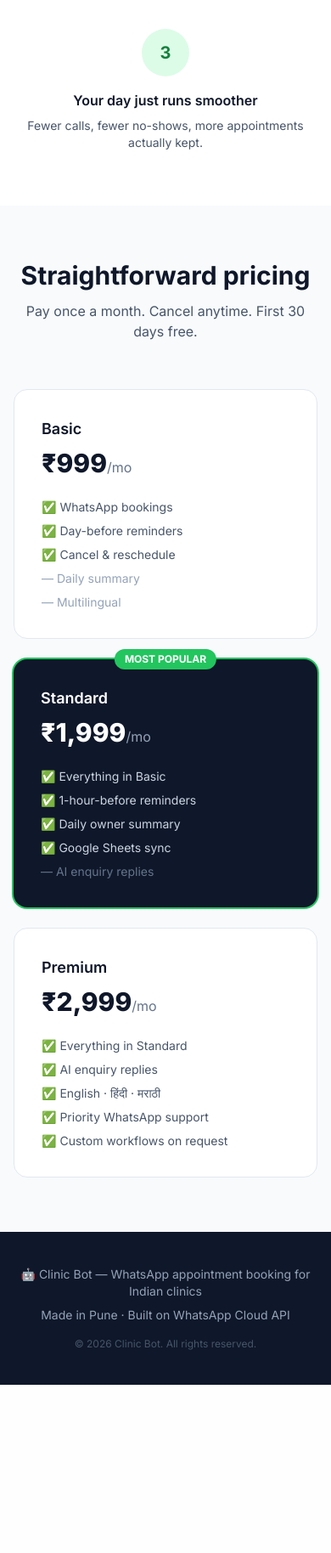
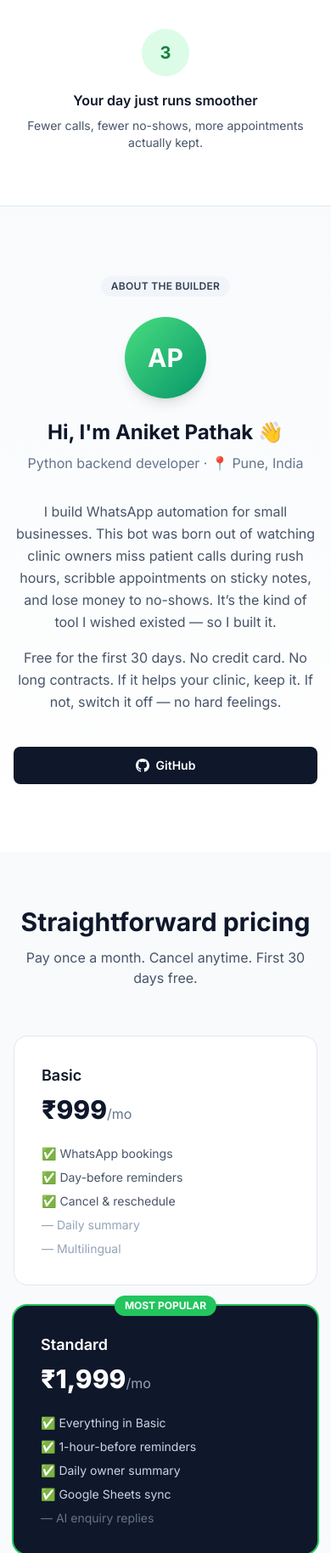
Before and after one commit to aniketpathak34/clinic-bot, a Django app: page / in a window 390 px wide. Shown: the part 3365-5193 px from the top of the page at 85% size. Before the commit the page ends 4995 px from the top, so only its background shows below. Run offline with Django 4.2, Linux system fonts and the light colour scheme; data that the repository does not hold is empty; parts of the project's set-up code (start-up, migrations or seed data) failed here and were passed over; some libraries are stand-ins or nearby versions.

Commit message:
Landing: add About section with builder bio + WhatsApp/GitHub contacts
- New #about section between "How it works" and Pricing: avatar, name
  (Aniket Pathak), role + Pune location, a short personal bio, and two CTAs
  (WhatsApp to the same demo number already used on Meta, plus GitHub)
- "About" link added to the sticky nav
- Footer now credits the builder and offers a WhatsApp contact shortcut
  reusing the first clinic's display_phone_number from the DB

Co-Authored-By: Claude Opus 4.7 (1M context) <noreply@anthropic.com>

```diff
--- a/apps/marketing/templates/marketing/landing.html
+++ b/apps/marketing/templates/marketing/landing.html
@@ -32,6 +32,7 @@
             <div class="hidden md:flex items-center gap-6 text-sm font-medium text-slate-600">
                 <a href="#features" class="hover:text-slate-900">Features</a>
                 <a href="#demo" class="hover:text-slate-900">Demo</a>
+                <a href="#about" class="hover:text-slate-900">About</a>
                 <a href="#pricing" class="hover:text-slate-900">Pricing</a>
             </div>
             {% if wa_number %}
@@ -194,6 +195,48 @@
         </div>
     </section>
 
+    <!-- ═══════ ABOUT / CONTACT ═══════ -->
+    <section id="about" class="py-20 bg-gradient-to-b from-slate-50 to-white border-t border-slate-200">
+        <div class="max-w-4xl mx-auto px-4 sm:px-6 text-center">
+            <div class="inline-block bg-slate-100 text-slate-700 px-3 py-1 rounded-full text-xs font-semibold tracking-wide mb-6">
+                ABOUT THE BUILDER
+            </div>
+
+            <div class="mx-auto w-24 h-24 rounded-full bg-gradient-to-br from-green-400 to-emerald-600 flex items-center justify-center text-3xl font-bold text-white shadow-lg">
+                AP
+            </div>
+
+            <h2 class="mt-6 text-2xl sm:text-3xl font-bold">Hi, I'm Aniket Pathak 👋</h2>
+            <p class="mt-2 text-slate-500">Python backend developer · 📍 Pune, India</p>
+
+            <p class="mt-8 text-slate-600 max-w-2xl mx-auto leading-relaxed">
+                I build WhatsApp automation for small businesses. This bot was born
+                out of watching clinic owners miss patient calls during rush hours,
+                scribble appointments on sticky notes, and lose money to no-shows.
+                It&rsquo;s the kind of tool I wished existed — so I built it.
+            </p>
+            <p class="mt-4 text-slate-600 max-w-2xl mx-auto leading-relaxed">
+                Free for the first 30 days. No credit card. No long contracts.
+                If it helps your clinic, keep it. If not, switch it off — no hard feelings.
+            </p>
+
+            <div class="mt-10 flex flex-col sm:flex-row items-center justify-center gap-3">
+                {% if wa_number %}
+                <a href="https://wa.me/{{ wa_number }}?text=Hi%20Aniket%2C%20I%27d%20like%20to%20know%20more"
+                   class="inline-flex items-center gap-2 bg-green-600 hover:bg-green-700 text-white px-5 py-3 rounded-lg text-sm font-semibold wa-shadow transition w-full sm:w-auto justify-center">
+                    💬 Chat with the bot
+                </a>
+                {% endif %}
+                <a href="https://github.com/aniketpathak34"
+                   target="_blank" rel="noopener"
+                   class="inline-flex items-center gap-2 bg-slate-900 hover:bg-slate-800 text-white px-5 py-3 rounded-lg text-sm font-semibold transition w-full sm:w-auto justify-center">
+                    <svg class="w-4 h-4" fill="currentColor" viewBox="0 0 24 24"><path d="M12 0c-6.626 0-12 5.373-12 12 0 5.302 3.438 9.8 8.207 11.387.599.111.793-.261.793-.577v-2.234c-3.338.726-4.033-1.416-4.033-1.416-.546-1.387-1.333-1.756-1.333-1.756-1.089-.745.083-.729.083-.729 1.205.084 1.839 1.237 1.839 1.237 1.07 1.834 2.807 1.304 3.492.997.107-.775.418-1.305.762-1.604-2.665-.305-5.467-1.334-5.467-5.931 0-1.311.469-2.381 1.236-3.221-.124-.303-.535-1.524.117-3.176 0 0 1.008-.322 3.301 1.23.957-.266 1.983-.399 3.003-.404 1.02.005 2.047.138 3.006.404 2.291-1.552 3.297-1.23 3.297-1.23.653 1.653.242 2.874.118 3.176.77.84 1.235 1.911 1.235 3.221 0 4.609-2.807 5.624-5.479 5.921.43.372.823 1.102.823 2.222v3.293c0 .319.192.694.801.576 4.765-1.589 8.199-6.086 8.199-11.386 0-6.627-5.373-12-12-12z"/></svg>
+                    GitHub
+                </a>
+            </div>
+        </div>
+    </section>
+
     <!-- ═══════ PRICING ═══════ -->
     <section id="pricing" class="py-16 sm:py-20">
         <div class="max-w-6xl mx-auto px-4 sm:px-6">
@@ -258,7 +301,12 @@
     <footer class="py-10 bg-slate-900 text-slate-400 text-center text-sm">
         <div class="max-w-6xl mx-auto px-4">
             <p>🤖 Clinic Bot — WhatsApp appointment booking for Indian clinics</p>
-            <p class="mt-2">Made in Pune · Built on WhatsApp Cloud API</p>
+            <p class="mt-2">Built by Aniket Pathak · 📍 Pune, India</p>
+            {% if wa_number %}
+            <p class="mt-3 text-slate-500 text-xs">
+                Questions? <a href="https://wa.me/{{ wa_number }}?text=Hi%20Aniket" class="underline hover:text-white">Message me on WhatsApp</a>
+            </p>
+            {% endif %}
             <p class="mt-4 text-xs text-slate-600">© 2026 Clinic Bot. All rights reserved.</p>
         </div>
     </footer>
```
